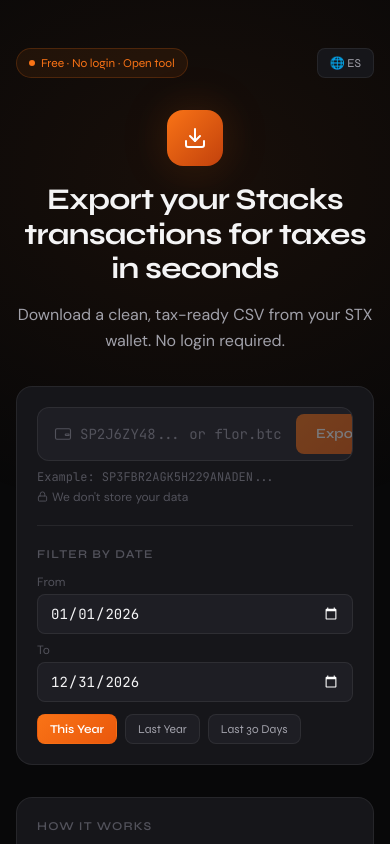
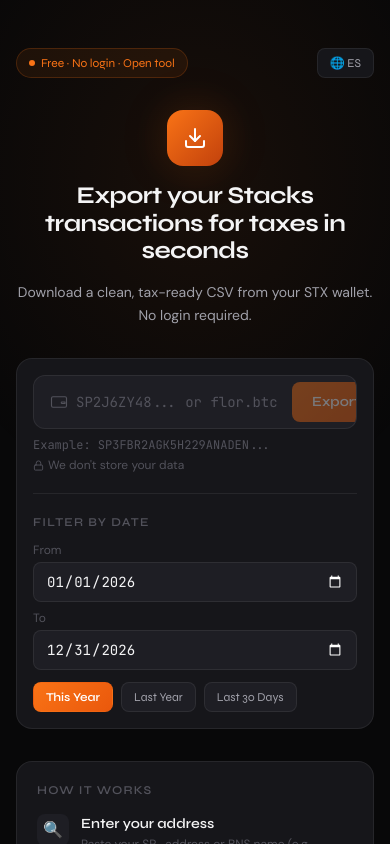
Before and after one commit to flormpecasique/StacksCSV, a Next.js app: page / in a window 390 px wide. Shown: the top 844 px of the page. Built offline with nearby package versions, Linux system fonts and the light colour scheme.

Commit message:
Add files via upload

```diff
--- a/src/app/globals.css
+++ b/src/app/globals.css
@@ -4,7 +4,7 @@
 @tailwind components;
 @tailwind utilities;
 
-/* ─── CSS Variables ─────────────────────────────────────────────────────────── */
+/* ─── CSS Variables ──────────────────────────────────────────────────────── */
 :root {
   --font-display: 'Syne', sans-serif;
   --font-body:    'DM Sans', sans-serif;
@@ -28,36 +28,44 @@
   --border-hover:   rgba(249, 115, 22, 0.35);
 }
 
-/* ─── Base ─────────────────────────────────────────────────────────────────── */
-* {
-  box-sizing: border-box;
-}
-
-html {
-  scroll-behavior: smooth;
-}
+/* ─── Base ───────────────────────────────────────────────────────────────── */
+*  { box-sizing: border-box; }
+html { scroll-behavior: smooth; }
 
 body {
   background-color: var(--bg-base);
-  color: var(--text-primary);
-  font-family: var(--font-body);
-  -webkit-font-smoothing: antialiased;
+  color:            var(--text-primary);
+  font-family:      var(--font-body);
+  -webkit-font-smoothing:  antialiased;
   -moz-osx-font-smoothing: grayscale;
+  /* Prevent horizontal overflow at body level */
+  overflow-x: hidden;
+  width: 100%;
 }
 
-/* ─── Scrollbar ─────────────────────────────────────────────────────────────── */
-::-webkit-scrollbar { width: 6px; height: 6px; }
-::-webkit-scrollbar-track { background: var(--bg-800); }
-::-webkit-scrollbar-thumb { background: var(--bg-600); border-radius: 3px; }
+/* ─── Prevent any child from overflowing the viewport ───────────────────── */
+#__next,
+main {
+  max-width: 100vw;
+  overflow-x: hidden;
+}
+
+/* ─── Scrollbar ──────────────────────────────────────────────────────────── */
+::-webkit-scrollbar         { width: 6px; height: 6px; }
+::-webkit-scrollbar-track   { background: var(--bg-800); }
+::-webkit-scrollbar-thumb   { background: var(--bg-600); border-radius: 3px; }
 ::-webkit-scrollbar-thumb:hover { background: var(--brand); }
 
-/* ─── Table horizontal scroll ───────────────────────────────────────────────── */
+/* ─── Table wrapper — horizontal scroll ONLY inside this container ───────── */
 .table-wrapper {
   overflow-x: auto;
+  overflow-y: visible;
   -webkit-overflow-scrolling: touch;
+  /* Keep table inside its card, never bleed out */
+  max-width: 100%;
 }
 
-/* ─── Noise texture overlay ─────────────────────────────────────────────────── */
+/* ─── Noise texture ──────────────────────────────────────────────────────── */
 .noise::before {
   content: '';
   position: fixed;
@@ -68,43 +76,46 @@
   opacity: 0.4;
 }
 
-/* ─── Glow effect ───────────────────────────────────────────────────────────── */
+/* ─── Glow ───────────────────────────────────────────────────────────────── */
 .glow-orange {
-  box-shadow: 0 0 40px var(--brand-glow), 0 0 80px rgba(249, 115, 22, 0.06);
+  box-shadow: 0 0 40px var(--brand-glow), 0 0 80px rgba(249,115,22,0.06);
 }
 
-/* ─── Animations ────────────────────────────────────────────────────────────── */
-@keyframes fadeIn {
-  from { opacity: 0; }
-  to   { opacity: 1; }
-}
+/* ─── Animations ─────────────────────────────────────────────────────────── */
+@keyframes fadeIn  { from { opacity: 0; } to { opacity: 1; } }
+@keyframes slideUp { from { opacity: 0; transform: translateY(16px); } to { opacity: 1; transform: translateY(0); } }
+@keyframes shimmer { 0% { background-position: -200% 0; } 100% { background-position: 200% 0; } }
 
-@keyframes slideUp {
-  from { opacity: 0; transform: translateY(16px); }
-  to   { opacity: 1; transform: translateY(0); }
-}
-
-@keyframes shimmer {
-  0%   { background-position: -200% 0; }
-  100% { background-position:  200% 0; }
-}
-
-.animate-fade-in  { animation: fadeIn 0.4s ease forwards; }
+.animate-fade-in  { animation: fadeIn  0.4s ease forwards; }
 .animate-slide-up { animation: slideUp 0.5s ease forwards; }
 
 .skeleton {
-  background: linear-gradient(
-    90deg,
-    var(--bg-700) 25%,
-    var(--bg-600) 50%,
-    var(--bg-700) 75%
-  );
+  background: linear-gradient(90deg, var(--bg-700) 25%, var(--bg-600) 50%, var(--bg-700) 75%);
   background-size: 200% 100%;
   animation: shimmer 1.5s infinite;
 }
 
-/* ─── Input focus ring ──────────────────────────────────────────────────────── */
+/* ─── Input focus ring ───────────────────────────────────────────────────── */
 input:focus-visible {
   outline: none;
   box-shadow: 0 0 0 2px var(--brand), 0 0 20px var(--brand-glow);
 }
+
+/* ─── Mobile: ensure date inputs render correctly ────────────────────────── */
+input[type="date"] {
+  min-width: 0;
+  width: 100%;
+}
+
+/* ─── Truncate long addresses in display contexts ────────────────────────── */
+.addr-truncate {
+  overflow:      hidden;
+  text-overflow: ellipsis;
+  white-space:   nowrap;
+  max-width:     120px;
+}
+
+/* ─── Button base: never overflow parent ─────────────────────────────────── */
+button {
+  flex-shrink: 0;
+}
--- a/src/app/page.tsx
+++ b/src/app/page.tsx
@@ -18,7 +18,7 @@
 import { type Lang, useTranslations } from "@/lib/i18n";
 import type { CsvRow, ApiSuccessResponse, ApiErrorResponse } from "@/types";
 
-// ─── State ───────────────────────────────────────────────────────────────────
+// ─── State ────────────────────────────────────────────────────────────────
 type AppState =
   | { status: "idle" }
   | { status: "loading" }
@@ -26,7 +26,6 @@
   | { status: "empty";   address: string; resolvedFrom?: string }
   | { status: "error";   message: string };
 
-// ─── Download CSV to disk ────────────────────────────────────────────────────
 function downloadCsv(rows: CsvRow[], address: string, range: DateRange) {
   const csv  = rowsToCsv(rows);
   const blob = new Blob([csv], { type: "text/csv;charset=utf-8;" });
@@ -38,13 +37,11 @@
   URL.revokeObjectURL(url);
 }
 
-// ─── Copy CSV to clipboard ───────────────────────────────────────────────────
-async function copyCsvToClipboard(rows: CsvRow[]): Promise<void> {
-  const csv = rowsToCsv(rows);
-  await navigator.clipboard.writeText(csv);
+async function copyCsvToClipboard(rows: CsvRow[]) {
+  await navigator.clipboard.writeText(rowsToCsv(rows));
 }
 
-// ─── Page ─────────────────────────────────────────────────────────────────────
+// ─── Page ─────────────────────────────────────────────────────────────────
 export default function Home() {
   const [state,     setState]     = useState<AppState>({ status: "idle" });
   const [dateRange, setDateRange] = useState<DateRange>(getDefaultRange());
@@ -53,13 +50,11 @@
 
   const t = useTranslations(lang);
 
-  // ── Fetch ──────────────────────────────────────────────────────────────
   const handleSubmit = useCallback(async (input: string) => {
     setState({ status: "loading" });
     try {
       const res  = await fetch(`/api/transactions?address=${encodeURIComponent(input)}`);
       const data: ApiSuccessResponse | ApiErrorResponse = await res.json();
-
       if (!res.ok || "error" in data) {
         setState({ status: "error", message: ("error" in data ? data.error : null) ?? "Unknown error." });
         return;
@@ -76,18 +71,16 @@
     }
   }, [lang]);
 
-  // ── Derived state ──────────────────────────────────────────────────────
   const filteredRows = useMemo(() => {
     if (state.status !== "success") return [];
     return filterRowsByDateRange(state.rows, dateRange);
   }, [state, dateRange]);
 
-  const summary      = useMemo(() => computeSummary(filteredRows), [filteredRows]);
-  const hasResults   = state.status === "success";
-  const noInRange    = hasResults && filteredRows.length === 0;
-  const isLoading    = state.status === "loading";
+  const summary    = useMemo(() => computeSummary(filteredRows), [filteredRows]);
+  const hasResults = state.status === "success";
+  const noInRange  = hasResults && filteredRows.length === 0;
+  const isLoading  = state.status === "loading";
 
-  // ── Copy CSV ───────────────────────────────────────────────────────────
   async function handleCopyCsv() {
     await copyCsvToClipboard(filteredRows);
     setCsvCopied(true);
@@ -95,25 +88,30 @@
   }
 
   return (
-    <div className="relative min-h-screen flex flex-col" style={{ background: "var(--bg-base)" }}>
-
-      {/* Ambient glow */}
-      <div aria-hidden className="pointer-events-none fixed inset-0 overflow-hidden" style={{ zIndex: 0 }}>
+    <div
+      className="relative min-h-screen flex flex-col"
+      style={{ background: "var(--bg-base)", overflowX: "hidden" }}
+    >
+      {/* Ambient glow — pointer-events: none, won't affect layout */}
+      <div aria-hidden className="pointer-events-none fixed inset-0" style={{ zIndex: 0, overflow: "hidden" }}>
         <div style={{
           position: "absolute", top: "-20%", left: "50%", transform: "translateX(-50%)",
-          width: "900px", height: "700px",
+          width: "min(900px, 150vw)", height: "700px",
           background: "radial-gradient(ellipse at center, rgba(249,115,22,0.07) 0%, transparent 70%)",
-          pointerEvents: "none",
         }} />
       </div>
 
-      <main className="relative flex-1 w-full max-w-3xl mx-auto px-4 py-12 sm:py-16 flex flex-col gap-8" style={{ zIndex: 1 }}>
+      {/* ── Main ──────────────────────────────────────────────────────────── */}
+      <main
+        className="relative flex-1 w-full max-w-3xl mx-auto px-4 py-12 sm:py-16 flex flex-col gap-8"
+        style={{ zIndex: 1 }}
+      >
 
         {/* ── HERO ──────────────────────────────────────────────────────── */}
         <header className="animate-fade-in">
 
-          {/* Top bar: trust badge + language toggle */}
-          <div className="flex items-center justify-between mb-8">
+          {/* Top bar — wraps on very small screens */}
+          <div className="flex flex-wrap items-center justify-between gap-2 mb-8">
             {/* Trust badge */}
             <div
               className="inline-flex items-center gap-1.5 px-3 py-1.5 rounded-full text-xs"
@@ -122,12 +120,10 @@
                 border:     "1px solid rgba(249,115,22,0.2)",
                 color:      "var(--brand)",
                 fontFamily: "var(--font-display)",
+                flexShrink: 0,
               }}
             >
-              <span
-                className="w-1.5 h-1.5 rounded-full"
-                style={{ background: "var(--brand)" }}
-              />
+              <span className="w-1.5 h-1.5 rounded-full" style={{ background: "var(--brand)" }} />
               {t("trustBadge")}
             </div>
 
@@ -150,7 +146,7 @@
           <div className="flex flex-col items-center text-center gap-4">
             <div
               className="inline-flex items-center justify-center w-14 h-14 rounded-2xl glow-orange"
-              style={{ background: "linear-gradient(135deg, #f97316 0%, #c2410c 100%)" }}
+              style={{ background: "linear-gradient(135deg, #f97316 0%, #c2410c 100%)", flexShrink: 0 }}
             >
               <svg width="24" height="24" viewBox="0 0 24 24" fill="none"
                 stroke="white" strokeWidth="2" strokeLinecap="round" strokeLinejoin="round">
@@ -161,14 +157,14 @@
             </div>
 
             <h1
-              className="text-3xl sm:text-4xl font-bold tracking-tight"
+              className="text-2xl sm:text-4xl font-bold tracking-tight"
               style={{ fontFamily: "var(--font-display)", color: "var(--text-primary)", lineHeight: 1.15 }}
             >
               {t("heroH1")}
             </h1>
 
             <p
-              className="text-base max-w-sm leading-relaxed"
+              className="text-sm sm:text-base max-w-sm leading-relaxed"
               style={{ color: "var(--text-secondary)", fontFamily: "var(--font-body)" }}
             >
               {t("heroSub")}
@@ -176,9 +172,9 @@
           </div>
         </header>
 
-        {/* ── INPUT + DATE FILTER CARD ───────────────────────────────────── */}
+        {/* ── INPUT + DATE FILTER ────────────────────────────────────────── */}
         <section
-          className="rounded-2xl p-5 animate-slide-up flex flex-col gap-5"
+          className="rounded-2xl p-4 sm:p-5 animate-slide-up flex flex-col gap-5"
           style={{ background: "var(--bg-800)", border: "1px solid var(--border)", animationDelay: "80ms" }}
         >
           <AddressInput onSubmit={handleSubmit} isLoading={isLoading} lang={lang} />
@@ -186,30 +182,29 @@
           <DateFilter range={dateRange} onChange={setDateRange} lang={lang} />
         </section>
 
-        {/* ── LOADING ───────────────────────────────────────────────────── */}
+        {/* ── LOADING ────────────────────────────────────────────────────── */}
         {isLoading && <LoadingSkeleton lang={lang} />}
 
-        {/* ── ERROR ─────────────────────────────────────────────────────── */}
+        {/* ── ERROR ──────────────────────────────────────────────────────── */}
         {state.status === "error" && (
-          <div
-            className="rounded-xl p-4 animate-fade-in flex items-start gap-3"
+          <div className="rounded-xl p-4 animate-fade-in flex items-start gap-3"
             style={{ background: "rgba(239,68,68,0.08)", border: "1px solid rgba(239,68,68,0.25)" }}
             role="alert"
           >
-            <span className="text-lg mt-0.5">⚠️</span>
-            <div>
+            <span className="text-lg mt-0.5 shrink-0">⚠️</span>
+            <div className="min-w-0">
               <p className="font-semibold text-sm"
                 style={{ color: "#f87171", fontFamily: "var(--font-display)" }}>
                 {t("errorTitle")}
               </p>
-              <p className="text-sm mt-1" style={{ color: "var(--text-secondary)" }}>
+              <p className="text-sm mt-1 break-words" style={{ color: "var(--text-secondary)" }}>
                 {state.message}
               </p>
             </div>
           </div>
         )}
 
-        {/* ── EMPTY: no transfers on-chain ──────────────────────────────── */}
+        {/* ── EMPTY ──────────────────────────────────────────────────────── */}
         {state.status === "empty" && (
           <div className="rounded-xl p-6 animate-fade-in text-center"
             style={{ background: "var(--bg-800)", border: "1px solid var(--border)" }}
@@ -221,12 +216,11 @@
               {t("noTxFound")}
             </p>
             {state.resolvedFrom && (
-              <p className="text-xs mt-1" style={{ color: "var(--text-muted)" }}>
+              <p className="text-xs mt-1 break-all" style={{ color: "var(--text-muted)" }}>
                 {t("resolved")}{" "}
                 <span style={{ color: "var(--brand)", fontFamily: "var(--font-mono)" }}>
                   {state.resolvedFrom}
-                </span>{" "}
-                → <span style={{ fontFamily: "var(--font-mono)" }}>{state.address}</span>
+                </span>
               </p>
             )}
             <p className="text-sm mt-2" style={{ color: "var(--text-muted)" }}>
@@ -235,12 +229,12 @@
           </div>
         )}
 
-        {/* ── RESULTS ───────────────────────────────────────────────────── */}
+        {/* ── RESULTS ────────────────────────────────────────────────────── */}
         {hasResults && (
           <>
-            {/* Transaction count + resolved BNS */}
-            <div className="animate-fade-in flex flex-wrap items-center justify-between gap-2">
-              <div className="flex items-center gap-2">
+            {/* Transaction count row — stacks vertically on mobile */}
+            <div className="animate-fade-in flex flex-col sm:flex-row sm:items-center sm:justify-between gap-1">
+              <div className="flex items-center gap-2 flex-wrap">
                 <span
                   className="text-2xl font-bold"
                   style={{ color: "var(--text-primary)", fontFamily: "var(--font-display)" }}
@@ -252,7 +246,7 @@
                 </span>
                 {state.resolvedFrom && (
                   <span
-                    className="hidden sm:inline text-xs px-2 py-0.5 rounded-full"
+                    className="text-xs px-2 py-0.5 rounded-full"
                     style={{ background: "rgba(249,115,22,0.1)", color: "var(--brand)", fontFamily: "var(--font-mono)" }}
                   >
                     {state.resolvedFrom}
@@ -264,7 +258,7 @@
               </span>
             </div>
 
-            {/* Tax summary dashboard */}
+            {/* Tax summary */}
             <SummaryStats summary={summary} lang={lang} />
 
             {/* Export bar */}
@@ -272,13 +266,12 @@
               className="rounded-xl p-4 animate-fade-in flex flex-col gap-3"
               style={{ background: "var(--bg-800)", border: "1px solid var(--border)" }}
             >
-              {/* Buttons row */}
-              <div className="flex flex-wrap gap-2">
-                {/* Primary: Download */}
+              {/* Buttons — each takes full width on mobile, auto on sm+ */}
+              <div className="flex flex-col sm:flex-row gap-2">
                 <button
                   onClick={() => downloadCsv(filteredRows, state.address, dateRange)}
                   disabled={noInRange}
-                  className="flex items-center gap-2 px-5 py-2.5 rounded-lg text-sm font-semibold transition-all duration-200 hover:opacity-90 active:scale-95 disabled:opacity-40 disabled:cursor-not-allowed"
+                  className="flex items-center justify-center gap-2 w-full sm:w-auto px-5 py-3 sm:py-2.5 rounded-lg text-sm font-semibold transition-all duration-200 hover:opacity-90 active:scale-95 disabled:opacity-40 disabled:cursor-not-allowed"
                   style={{
                     background: "linear-gradient(135deg, #f97316 0%, #ea580c 100%)",
                     color:      "#fff",
@@ -294,11 +287,10 @@
                   {t("downloadBtn")}
                 </button>
 
-                {/* Secondary: Copy CSV */}
                 <button
                   onClick={handleCopyCsv}
                   disabled={noInRange}
-                  className="flex items-center gap-2 px-4 py-2.5 rounded-lg text-sm font-semibold transition-all duration-200 hover:opacity-90 active:scale-95 disabled:opacity-40 disabled:cursor-not-allowed"
+                  className="flex items-center justify-center gap-2 w-full sm:w-auto px-4 py-3 sm:py-2.5 rounded-lg text-sm font-semibold transition-all duration-200 hover:opacity-90 active:scale-95 disabled:opacity-40 disabled:cursor-not-allowed"
                   style={{
                     background: csvCopied ? "rgba(74,222,128,0.1)" : "var(--bg-700)",
                     border:     csvCopied ? "1px solid rgba(74,222,128,0.25)" : "1px solid var(--border)",
@@ -327,13 +319,12 @@
                 </button>
               </div>
 
-              {/* Compat note */}
               <p className="text-xs" style={{ color: "var(--text-muted)", fontFamily: "var(--font-body)" }}>
                 {t("compatNote")}
               </p>
             </div>
 
-            {/* Empty range state */}
+            {/* Empty range */}
             {noInRange ? (
               <div className="rounded-xl p-6 animate-fade-in text-center"
                 style={{ background: "var(--bg-800)", border: "1px solid var(--border)" }}
@@ -352,12 +343,11 @@
               <TransactionTable rows={filteredRows} walletAddress={state.address} lang={lang} />
             )}
 
-            {/* Donation — after export, best placement */}
             <DonationSection lang={lang} />
           </>
         )}
 
-        {/* ── HOW IT WORKS (idle) ────────────────────────────────────────── */}
+        {/* ── IDLE ───────────────────────────────────────────────────────── */}
         {state.status === "idle" && (
           <>
             <HowItWorks lang={lang} />
@@ -367,23 +357,23 @@
         )}
       </main>
 
-      {/* ── FOOTER ───────────────────────────────────────────────────────── */}
-      <footer className="relative text-center py-6 text-xs"
+      {/* ── FOOTER ─────────────────────────────────────────────────────────*/}
+      <footer className="relative text-center py-6 px-4 text-xs"
         style={{ color: "var(--text-muted)", fontFamily: "var(--font-body)", zIndex: 1, borderTop: "1px solid var(--border)" }}>
         <p>
           {t("footerText")}{" "}
           <a href="https://docs.hiro.so" target="_blank" rel="noopener noreferrer"
             className="hover:underline" style={{ color: "var(--brand)" }}>
             Hiro Systems
-          </a>
-          {" "}{t("footerSuffix")}
+          </a>{" "}
+          {t("footerSuffix")}
         </p>
       </footer>
     </div>
   );
 }
 
-// ─── How it works ─────────────────────────────────────────────────────────────
+// ─── How it works ─────────────────────────────────────────────────────────
 function HowItWorks({ lang }: { lang: Lang }) {
   const t     = useTranslations(lang);
   const steps = [
@@ -391,12 +381,9 @@
     { icon: "⛓",  title: t("step2Title"), desc: t("step2Desc") },
     { icon: "📊", title: t("step3Title"), desc: t("step3Desc") },
   ];
-
   return (
-    <section
-      className="rounded-2xl p-5 animate-slide-up"
-      style={{ background: "var(--bg-800)", border: "1px solid var(--border)", animationDelay: "160ms" }}
-    >
+    <section className="rounded-2xl p-5 animate-slide-up"
+      style={{ background: "var(--bg-800)", border: "1px solid var(--border)", animationDelay: "160ms" }}>
       <h2 className="text-xs font-semibold uppercase tracking-widest mb-4"
         style={{ color: "var(--text-muted)", fontFamily: "var(--font-display)" }}>
         {t("howItWorks")}
@@ -408,7 +395,7 @@
               style={{ background: "var(--bg-700)" }}>
               {step.icon}
             </span>
-            <div>
+            <div className="min-w-0">
               <p className="font-semibold text-sm"
                 style={{ color: "var(--text-primary)", fontFamily: "var(--font-display)" }}>
                 {step.title}
@@ -424,37 +411,33 @@
   );
 }
 
-// ─── Why this tool ────────────────────────────────────────────────────────────
+// ─── Why this tool ─────────────────────────────────────────────────────────
 function WhyThisTool({ lang }: { lang: Lang }) {
   const t      = useTranslations(lang);
   const points = [t("why1"), t("why2"), t("why3")];
   const icons  = [
-    // Stacks icon
     <svg key="1" width="15" height="15" viewBox="0 0 24 24" fill="none"
       stroke="var(--brand)" strokeWidth="2" strokeLinecap="round" strokeLinejoin="round">
-      <rect x="2" y="3" width="20" height="4" rx="1" /><rect x="2" y="10" width="20" height="4" rx="1" />
+      <rect x="2" y="3" width="20" height="4" rx="1" />
+      <rect x="2" y="10" width="20" height="4" rx="1" />
       <rect x="2" y="17" width="20" height="4" rx="1" />
     </svg>,
-    // Tax icon
     <svg key="2" width="15" height="15" viewBox="0 0 24 24" fill="none"
       stroke="var(--brand)" strokeWidth="2" strokeLinecap="round" strokeLinejoin="round">
       <path d="M14 2H6a2 2 0 0 0-2 2v16a2 2 0 0 0 2 2h12a2 2 0 0 0 2-2V8z" />
-      <polyline points="14 2 14 8 20 8" /><line x1="16" y1="13" x2="8" y2="13" />
-      <line x1="16" y1="17" x2="8" y2="17" /><polyline points="10 9 9 9 8 9" />
+      <polyline points="14 2 14 8 20 8" />
+      <line x1="16" y1="13" x2="8" y2="13" />
+      <line x1="16" y1="17" x2="8" y2="17" />
     </svg>,
-    // Lock icon
     <svg key="3" width="15" height="15" viewBox="0 0 24 24" fill="none"
       stroke="var(--brand)" strokeWidth="2" strokeLinecap="round" strokeLinejoin="round">
       <rect x="3" y="11" width="18" height="11" rx="2" ry="2" />
       <path d="M7 11V7a5 5 0 0 1 10 0v4" />
     </svg>,
   ];
-
   return (
-    <section
-      className="rounded-2xl p-5 animate-slide-up"
-      style={{ background: "var(--bg-800)", border: "1px solid var(--border)", animationDelay: "240ms" }}
-    >
+    <section className="rounded-2xl p-5 animate-slide-up"
+      style={{ background: "var(--bg-800)", border: "1px solid var(--border)", animationDelay: "240ms" }}>
       <h2 className="text-xs font-semibold uppercase tracking-widest mb-4"
         style={{ color: "var(--text-muted)", fontFamily: "var(--font-display)" }}>
         {t("whyTitle")}
```
